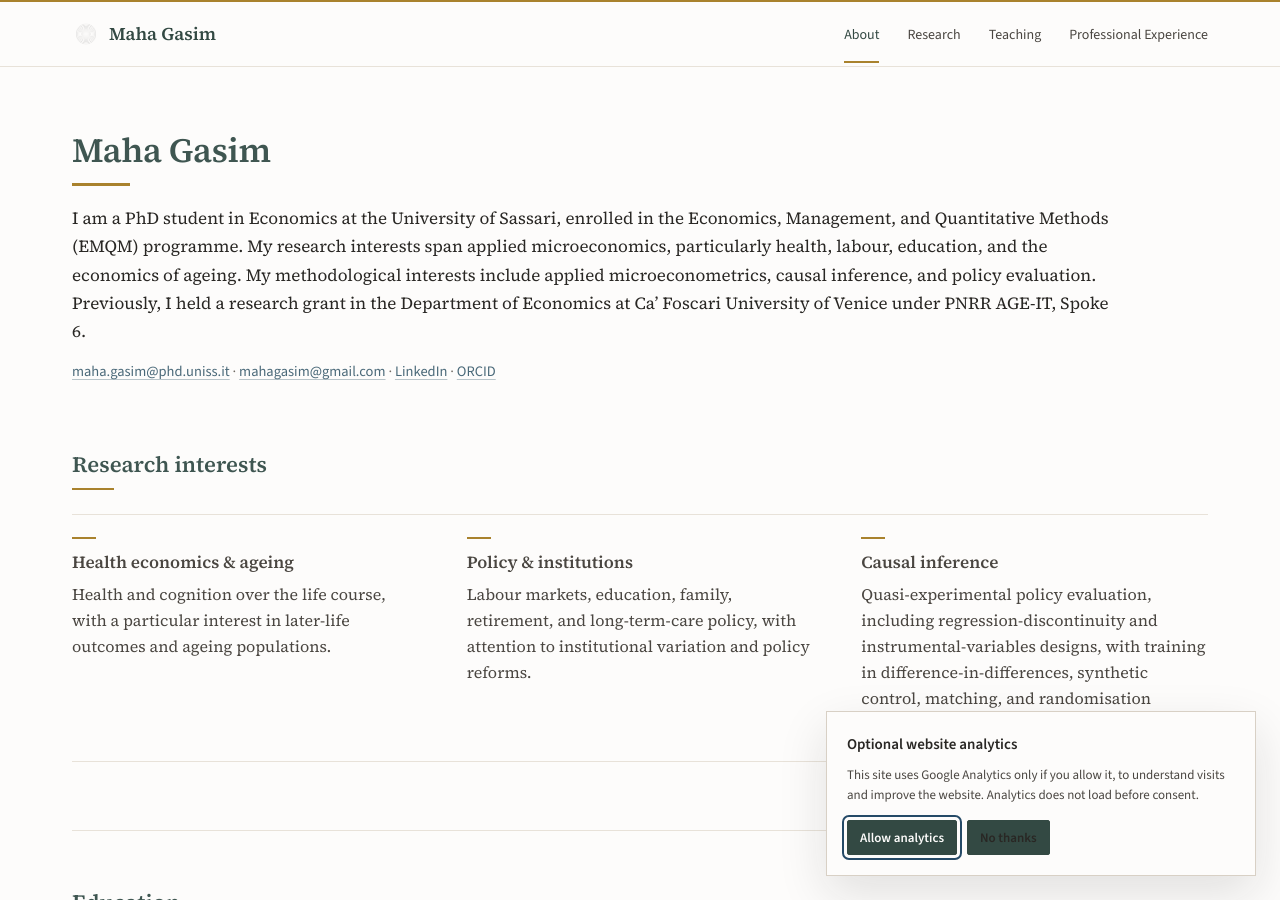
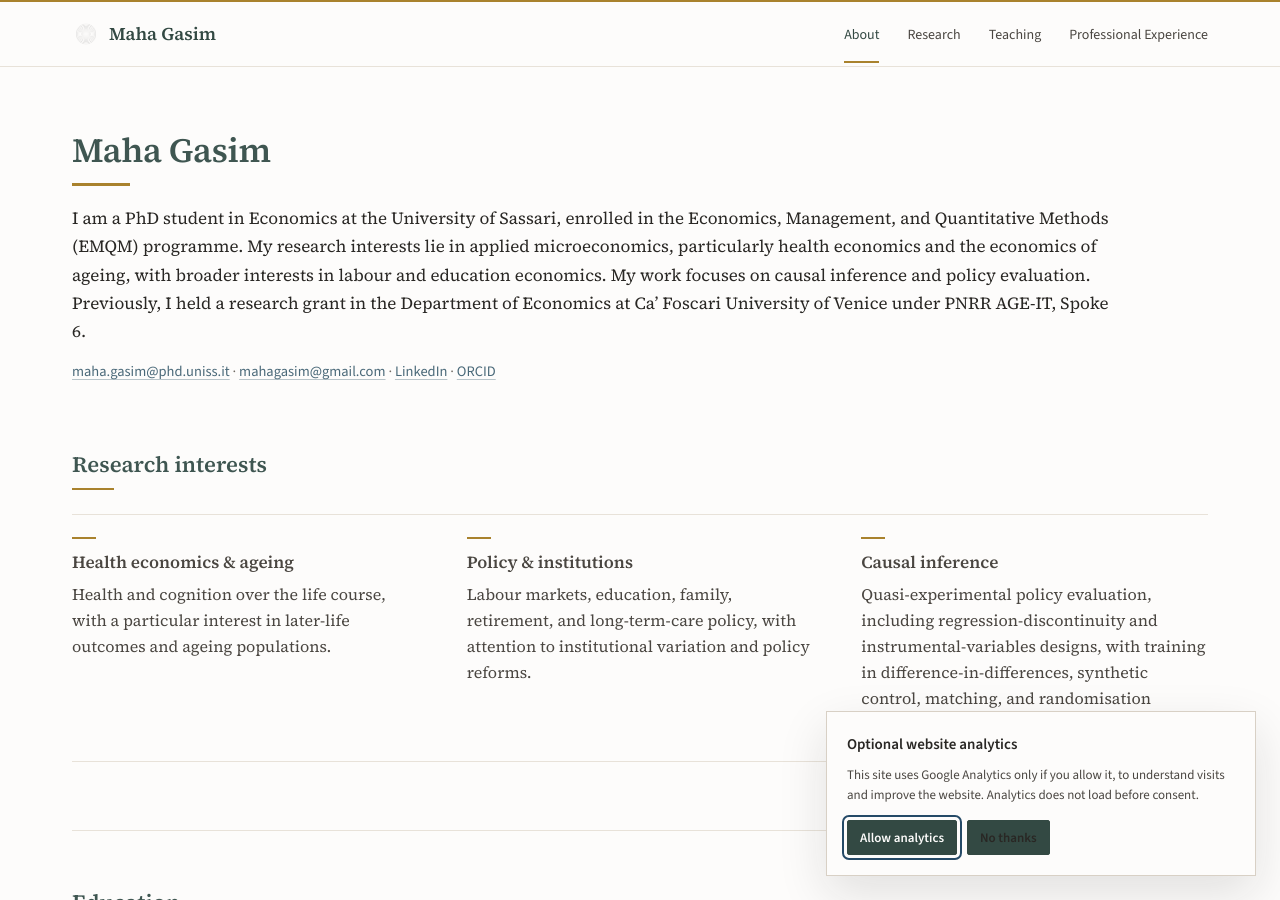
Before and after one commit to mahagasim/mahagasim.github.io, a Jekyll site: the page built from index.md, in a window 1280 px wide and 900 px high. Built offline with Jekyll 4.4.1, drawn with Linux system fonts in a browser that asks for light colours.

Commit message:
Refine About research interests to emphasize health and ageing

```diff
--- a/index.md
+++ b/index.md
@@ -6,7 +6,7 @@ description: About Maha Gasim — PhD student in Economics at the University of
 
 # Maha Gasim
 
-<p class="page-intro">I am a PhD student in Economics at the University of Sassari, enrolled in the Economics, Management, and Quantitative Methods (EMQM) programme. My research interests span applied microeconomics, particularly health, labour, education, and the economics of ageing. My methodological interests include applied microeconometrics, causal inference, and policy evaluation. Previously, I held a research grant in the Department of Economics at Ca’ Foscari University of Venice under PNRR AGE-IT, Spoke 6.</p>
+<p class="page-intro">I am a PhD student in Economics at the University of Sassari, enrolled in the Economics, Management, and Quantitative Methods (EMQM) programme. My research interests lie in applied microeconomics, particularly health economics and the economics of ageing, with broader interests in labour and education economics. My work focuses on causal inference and policy evaluation. Previously, I held a research grant in the Department of Economics at Ca’ Foscari University of Venice under PNRR AGE-IT, Spoke 6.</p>
 
 <p class="entry-meta contact-line"><a href="mailto:maha.gasim@phd.uniss.it">maha.gasim@phd.uniss.it</a> · <a href="mailto:mahagasim@gmail.com">mahagasim@gmail.com</a> · <a href="https://www.linkedin.com/in/maha-gasim-678975122">LinkedIn</a> · <a href="https://orcid.org/0000-0002-0859-2915" target="_blank" rel="noopener">ORCID</a></p>
 
```
